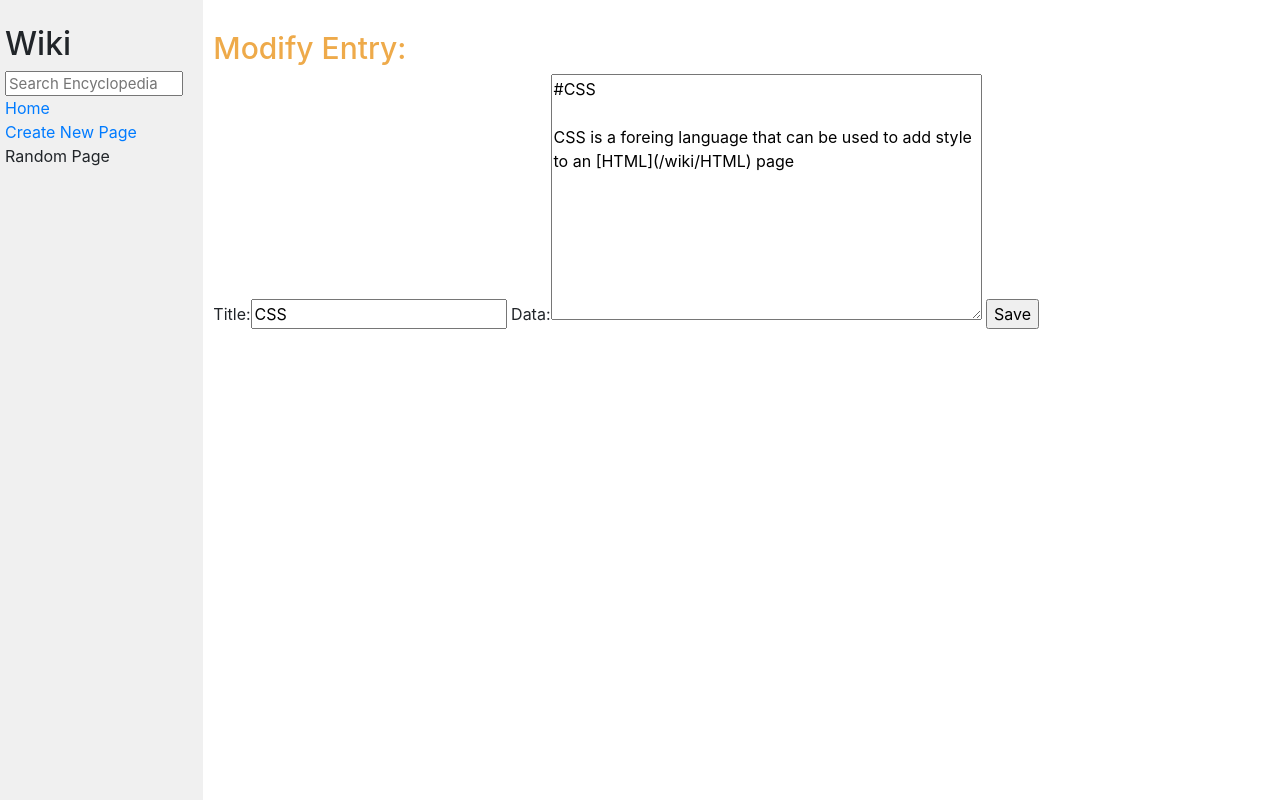
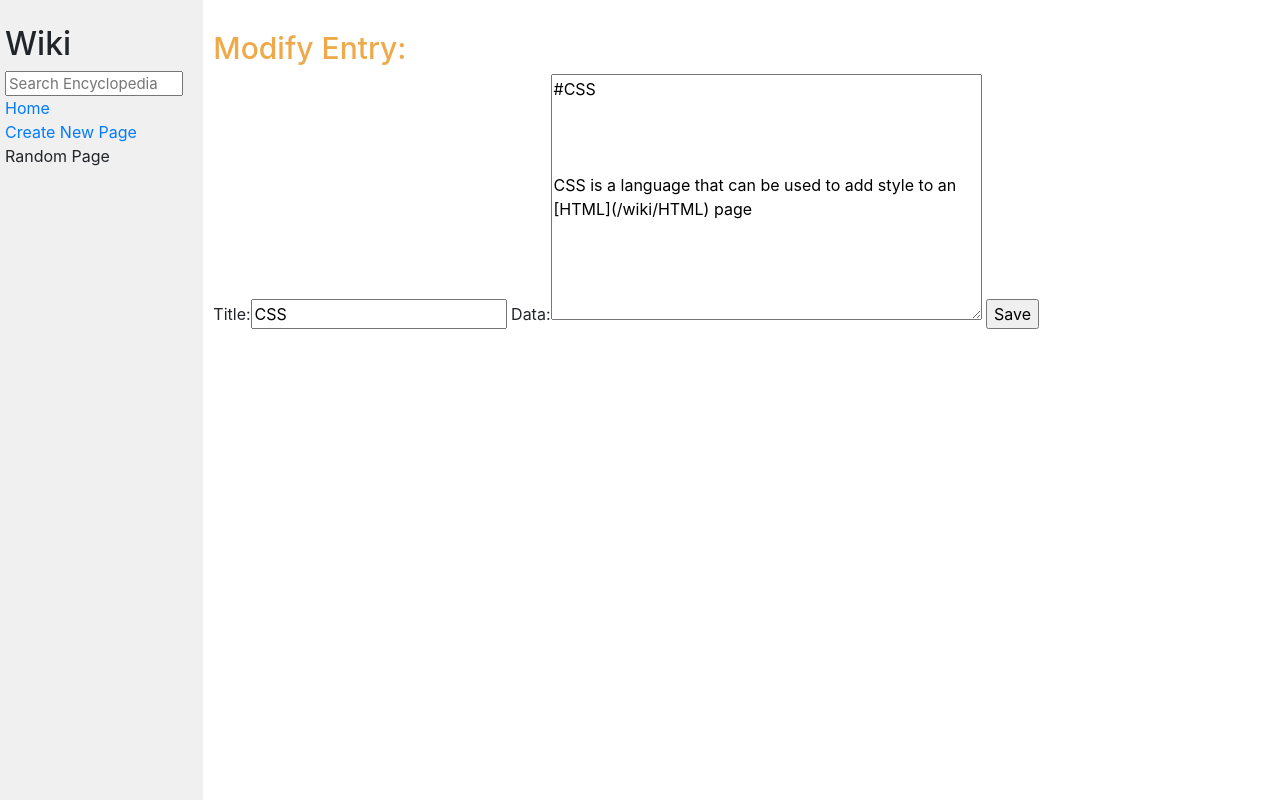
Before and after one commit to irenediaz1974/web50, a Django app: page /wiki/add/CSS/ in a window 1280 px wide. Run offline with Django 3.2, Linux system fonts and the light colour scheme; some libraries are stand-ins or nearby versions.

Commit message:
ok task5

```diff
--- a/projects/2020/x/wiki/encyclopedia/templates/encyclopedia/add.html
+++ b/projects/2020/x/wiki/encyclopedia/templates/encyclopedia/add.html
@@ -5,13 +5,16 @@
     <div class="cont_add">
         <form action="{% url 'wiki:add' title=title %}" method="post">
             {% csrf_token %}
-                {{ form }}
-            <input type="submit" value="Save" >
+            {% if form.non_field_errors %}
+            <div class="alert alert-danger">
+                {{ form.non_field_errors }}
+            </div>
+            {% else %}
+                {{form}}
+                <input type="submit" value="Save" >
+            {% endif %}
+
         </form>
     </div>
-    {% if form.non_field_errors %}
-        <div class="alert alert-danger">
-            {{ form.non_field_errors }}
-        </div>
-    {% endif %}
+
 {% endblock %}
--- a/projects/2020/x/wiki/entries/CSS.md
+++ b/projects/2020/x/wiki/entries/CSS.md
@@ -1,3 +1,5 @@
 #CSS
 
-CSS is a foreing language that can be used to add style to an [HTML](/wiki/HTML) page
+
+
+CSS is a language that can be used to add style to an [HTML](/wiki/HTML) page
```
